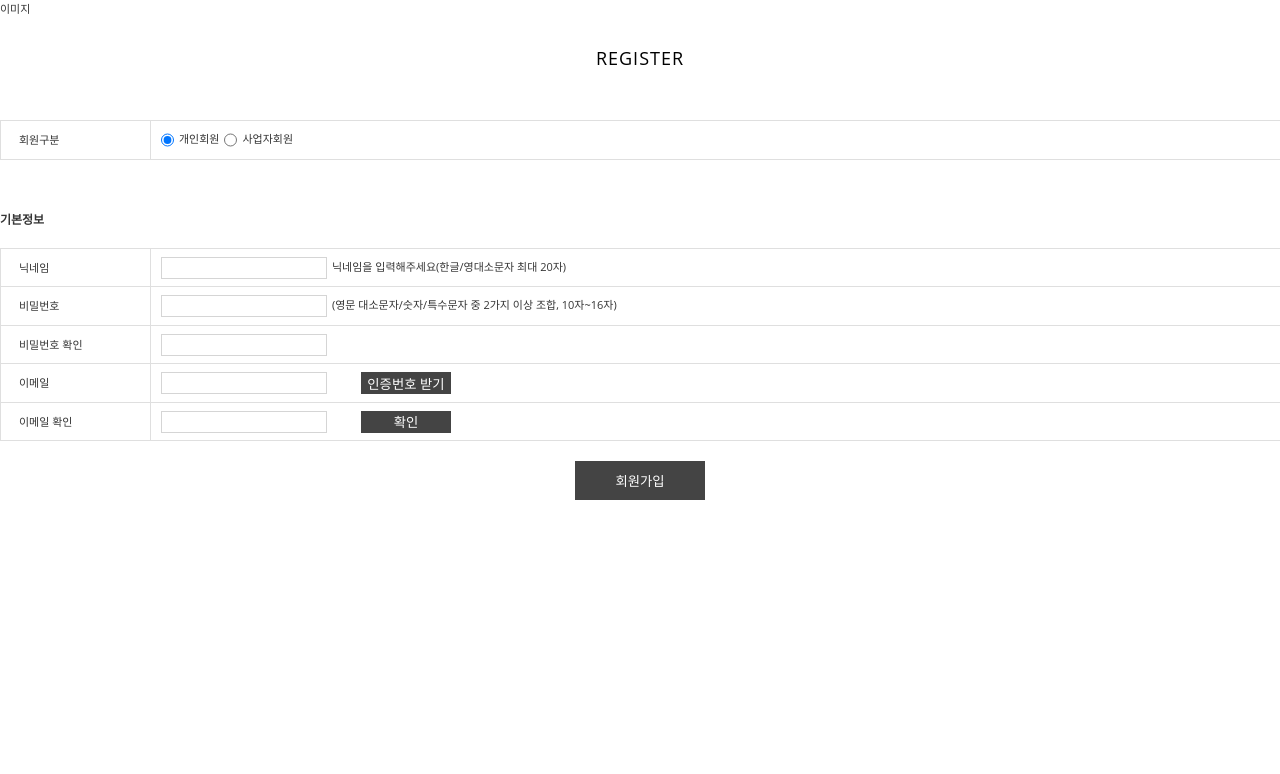
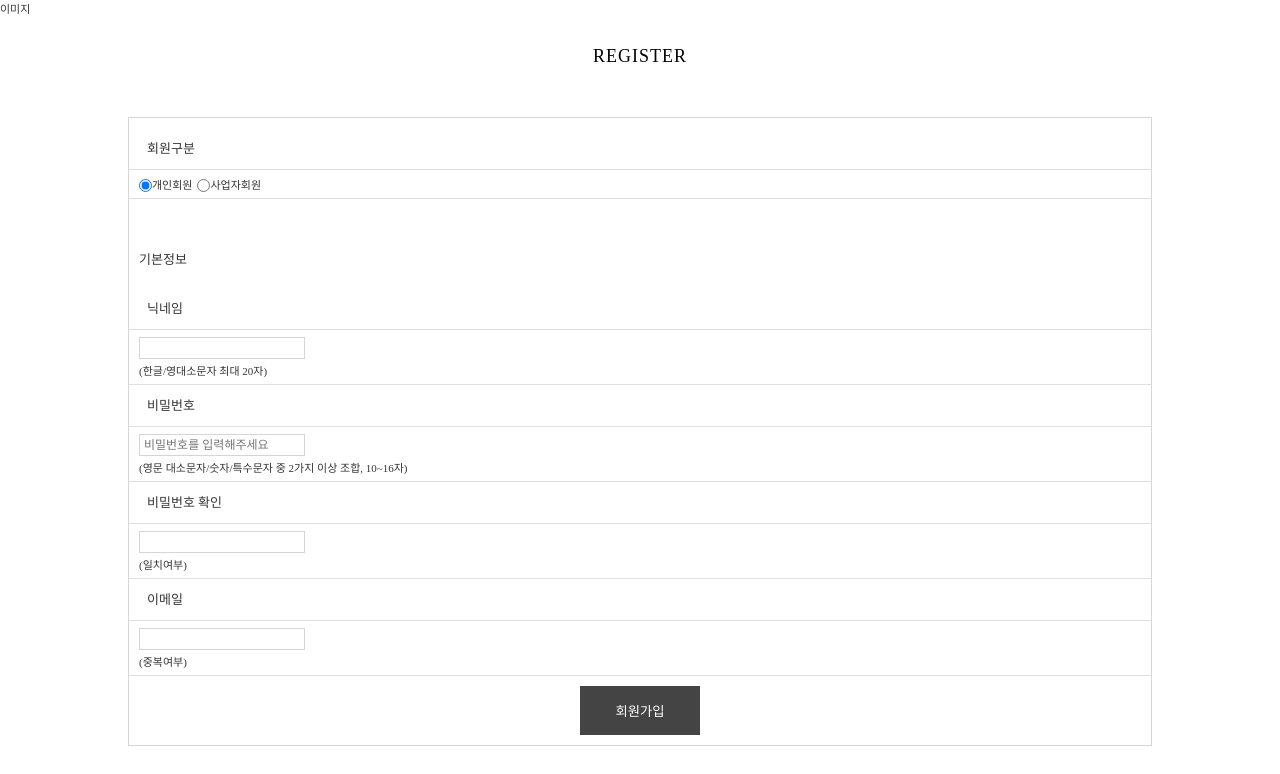
Before and after one commit to My-PetMily/my-petmily-view, a React (Create React App) app: page /register in a window 1280 px wide. Shown: the top 774 px of the page. Built offline with nearby package versions, Linux system fonts and the light colour scheme.

Commit message:
feat: 퍼블리싱 기반 회원가입 페이지 완성 #9

```diff
--- a/src/components/Register/index.tsx
+++ b/src/components/Register/index.tsx
@@ -2,14 +2,16 @@ import React, { useState } from 'react';
 import {
   Container,
   Contents,
-  RegisterTitle,
   Wrap,
-  RegisterTable,
-  TableTh,
+  Form,
+  TitleH2,
+  Tr,
+  Td,
+  Table,
+  Th,
   Input,
-  Btn,
-  WrapEmail,
-  SubmitWrap,
+  DetailMessage,
+  SubmitBtnWrap,
   SubmitBtn,
 } from './styles';
 
@@ -32,16 +34,20 @@ const Register = () => {
       <header>이미지</header>
       <Container>
         <Contents>
-          <RegisterTitle>
-            <h2 style={{ margin: '0 auto' }}>REGISTER</h2>
-          </RegisterTitle>
-          <form>
-            <RegisterTable>
+          <TitleH2>
+            <h2>REGISTER</h2>
+          </TitleH2>
+          <Form>
+            <Table>
+              <colgroup>
+                <col style={{ width: '150px' }} />
+                <col style={{ width: 'auto' }} />
+              </colgroup>
               <tbody>
-                <tr>
-                  <TableTh>회원구분</TableTh>
-                  <td>
-                    <Input
+                <Tr>
+                  <Th>회원구분</Th>
+                  <Td>
+                    <input
                       type="radio"
                       name="selectMember"
                       value="basic"
@@ -49,80 +55,63 @@ const Register = () => {
                       defaultChecked
                     />
                     <label style={{ marginRight: 5 }}>개인회원</label>
-                    <Input
+                    <input
                       type="radio"
                       name="selectMember"
                       value="company"
                       onChange={handleChange}
                     />
                     <label>사업자회원</label>
-                  </td>
-                </tr>
+                  </Td>
+                </Tr>
               </tbody>
-            </RegisterTable>
-            <h3
-              style={{
-                margin: '50px 0 20px',
-                fontSize: 12,
-                color: '#353535',
-                fontWeight: 'Bold',
-              }}
-            >
-              기본정보
-            </h3>
-            <RegisterTable>
+            </Table>
+            <h3>기본정보</h3>
+            <Table>
+              <colgroup>
+                <col style={{ width: '150px' }} />
+                <col style={{ width: 'auto' }} />
+              </colgroup>
               <tbody>
-                <tr>
-                  <TableTh>닉네임</TableTh>
-                  <td>
+                <Tr>
+                  <Th>닉네임</Th>
+                  <Td>
                     <Input type="text" />
-                    <span>닉네임을 입력해주세요</span>(한글/영대소문자 최대
-                    20자)
-                  </td>
-                </tr>
-                <tr>
-                  <TableTh>비밀번호</TableTh>
-                  <td>
+                    <DetailMessage>(한글/영대소문자 최대 20자)</DetailMessage>
+                  </Td>
+                </Tr>
+                <Tr>
+                  <Th>비밀번호</Th>
+                  <Td>
+                    <Input
+                      type="password"
+                      placeholder="비밀번호를 입력해주세요"
+                    />
+                    <DetailMessage>
+                      (영문 대소문자/숫자/특수문자 중 2가지 이상 조합, 10~16자)
+                    </DetailMessage>
+                  </Td>
+                </Tr>
+                <Tr>
+                  <Th>비밀번호 확인</Th>
+                  <Td>
                     <Input type="password" />
-                    <span>
-                      (영문 대소문자/숫자/특수문자 중 2가지 이상 조합,
-                      10자~16자)
-                    </span>
-                  </td>
-                </tr>
-                <tr>
-                  <TableTh>비밀번호 확인</TableTh>
-                  <td>
-                    <Input type="password" />
-                    <span></span>
-                  </td>
-                </tr>
-                <tr>
-                  <TableTh>이메일</TableTh>
-                  <td>
-                    <WrapEmail>
-                      <Input type="email" />
-                      <span></span>
-                      <Btn>인증번호 받기</Btn>
-                    </WrapEmail>
-                  </td>
-                </tr>
-                <tr>
-                  <TableTh>이메일 확인</TableTh>
-                  <td>
-                    <WrapEmail>
-                      <Input type="text" />
-                      <span></span>
-                      <Btn>확인</Btn>
-                    </WrapEmail>
-                  </td>
-                </tr>
+                    <DetailMessage>(일치여부)</DetailMessage>
+                  </Td>
+                </Tr>
+                <Tr>
+                  <Th>이메일</Th>
+                  <Td>
+                    <Input type="email" />
+                    <DetailMessage>(중복여부)</DetailMessage>
+                  </Td>
+                </Tr>
               </tbody>
-            </RegisterTable>
-            <SubmitWrap>
+            </Table>
+            <SubmitBtnWrap>
               <SubmitBtn>회원가입</SubmitBtn>
-            </SubmitWrap>
-          </form>
+            </SubmitBtnWrap>
+          </Form>
         </Contents>
       </Container>
     </Wrap>
--- a/src/components/Register/styles.ts
+++ b/src/components/Register/styles.ts
@@ -1,11 +1,10 @@
 import styled from 'styled-components';
 
 export const Wrap = styled.section`
-  font: 11px 'Open Sans', 'Nanum Gothic', 'arial', 'sans-serif';
+  font: 11px 'GoodRG';
   color: #353535;
   background: #fff;
-  position: relative;
-  margin: 0 auto;
+  min-width: 410px;
 `;
 
 export const Container = styled.article`
@@ -18,9 +17,27 @@ export const Contents = styled.div`
   margin: 0 auto;
   min-height: 300px;
   width: 100%;
+  & table {
+    position: relative;
+    margin: 10px 0 0;
+    line-height: 1.5;
+  }
+  & h3 {
+    padding: 50px 10px 10px;
+    font-size: 13px;
+    color: #353535;
+  }
 `;
 
-export const RegisterTitle = styled.div`
+export const Form = styled.form`
+  display: block;
+  width: 80%;
+  margin: 0 auto;
+  border: 1px solid #d5d5d5;
+  margin-bottom: 150px;
+`;
+
+export const TitleH2 = styled.div`
   margin: 30px 0 50px;
   text-align: center;
   & h2 {
@@ -30,19 +47,17 @@ export const RegisterTitle = styled.div`
     font-weight: 500;
     letter-spacing: 1px;
     text-transform: uppercase;
+    font-family: 'GoodBD';
   }
 `;
-
-export const RegisterTable = styled.table`
+export const Table = styled.table`
   width: 100%;
-  margin: 10px 0 0;
-  border-bottom: 1px solid #dfdfdf;
-  border-top: 0;
-  color: #fff;
-  line-height: 1.5;
+  border: 0;
+  border-spacing: 0;
+  border-collapse: collapse;
   & td {
-    padding: 8px 10px 7px;
     border-top: 1px solid #dfdfdf;
+    border-bottom: 1px solid #dfdfdf;
     color: #353535;
     vertical-align: middle;
     word-break: break-all;
@@ -50,60 +65,52 @@ export const RegisterTable = styled.table`
   }
 `;
 
-export const TableTh = styled.th`
+export const Th = styled.th`
   padding: 11px 0 10px 18px;
-  border: 1px solid #dfdfdf;
-  width: 150px;
   color: #353535;
   text-align: left;
-  font-weight: normal;
   background-color: #fff;
+  display: block;
+  font-size: 13px;
+  font-family: 'GoodBD';
+`;
+
+export const Tr = styled.tr`
+  display: table-row;
+  vertical-align: inherit;
+  border-color: inherit;
+`;
+
+export const Td = styled.td`
+  padding: 7px 10px 5px;
+  display: block;
 `;
 
 export const Input = styled.input`
+  display: block;
   height: 22px;
   line-height: 22px;
   padding: 2px 4px;
-  margin-right: 5px;
   border: 1px solid #d5d5d5;
   color: #353535;
   font-size: 12px;
 `;
 
-export const EmailTd = styled.td`
-  display: flex;
-  justify-content: space-between;
-  width: 290px;
+export const DetailMessage = styled.div`
+  margin-top: 4px;
 `;
 
-export const Btn = styled.button`
-  display: block;
-  background-color: #444;
-  color: #fff;
-  width: 90px;
-  cursor: pointer;
-  height: 22px;
-  border: none;
-  :hover {
-    background-color: #377b38;
-    border: none;
-  }
+export const SubmitBtnWrap = styled.div`
+  padding: 10px 0;
+  text-align: center;
 `;
 
-export const WrapEmail = styled.div`
-  display: flex;
-  justify-content: space-between;
-  width: 290px;
+export const SubmitBtn = styled.button`
+  font-family: 'GoodRG';
+  width: 120px;
+  padding: 15px 10px;
+  color: #fff;
+  background-color: #444;
+  outline: none;
+  border: none;
 `;
-
-export const SubmitWrap = styled.div`
-  display: flex;
-  justify-content: center;
-  margin-top: 20px;
-`;
-
-export const SubmitBtn = styled(Btn)`
-  height: 100%;
-  width: 130px;
-  padding: 10px 16px;
-`;
--- /dev/null
+++ b/src/fonts/font.css
@@ -0,0 +1,10 @@
+@font-face {
+  font-family: 'GoodBD';
+  src: url('./good-bold.ttf');
+  font-style: normal;
+}
+@font-face {
+  font-family: 'GoodRG';
+  src: url('./good-regular.ttf');
+  font-style: normal;
+}
```
Also changed, not shown: src/fonts/good-bold.ttf (added), src/fonts/good-regular.ttf (added).
